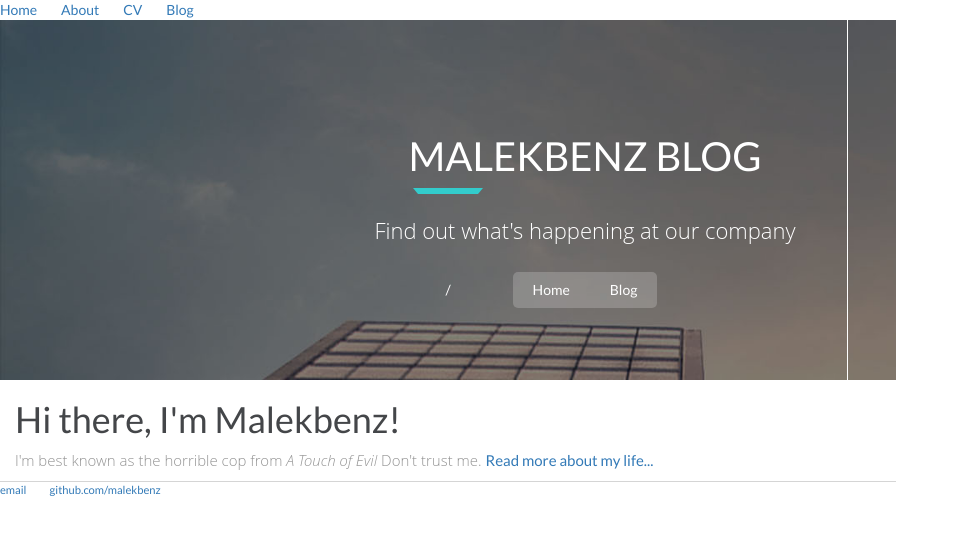
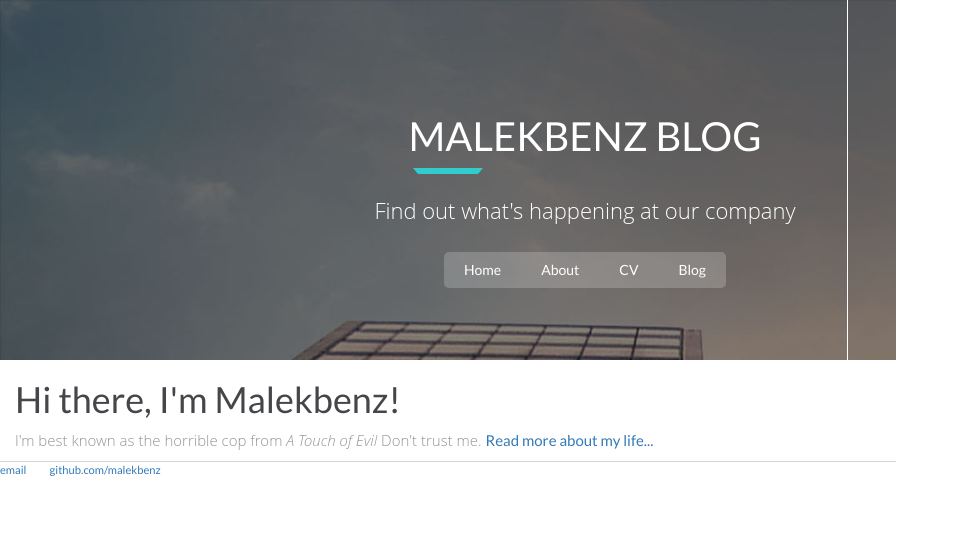
Before and after one commit to malekbenz/malekbenz, a Jekyll site: the page built from index.html, in a window 1280 px wide. Shown: the top 535 px of the page, without its empty margins (0-959 px from the left). Built offline with Jekyll 4.4.1, drawn with Linux system fonts in a browser that asks for light colours; nearby versions of some CDN libraries.

Commit message:
add menu

```diff
--- a/_layouts/default.html
+++ b/_layouts/default.html
@@ -41,14 +41,6 @@
 </head>
 
 <body>
-	<nav>
-		<ul>
-			<li><a href="/">Home</a></li>
-			<li><a href="/about">About</a></li>
-			<li><a href="/cv">CV</a></li>
-			<li><a href="/blog">Blog</a></li>
-		</ul>
-	</nav>
 	<div class="section sTop">
 		<div class="inner-container">
 
```
Also changed, not shown: other parts of _layouts/default.html (+15 -6 lines). Lines whose indentation alone changed are shown as unchanged.
